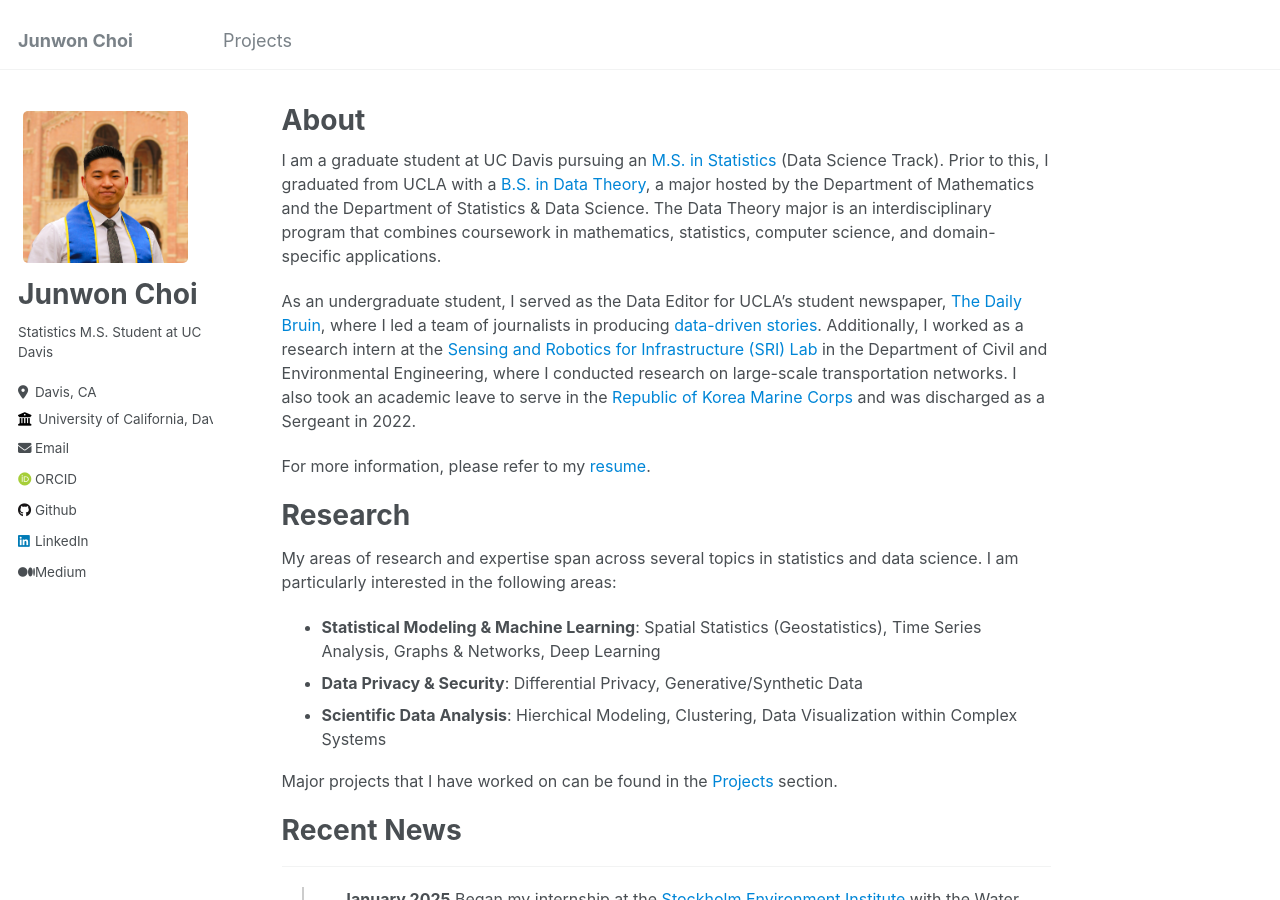
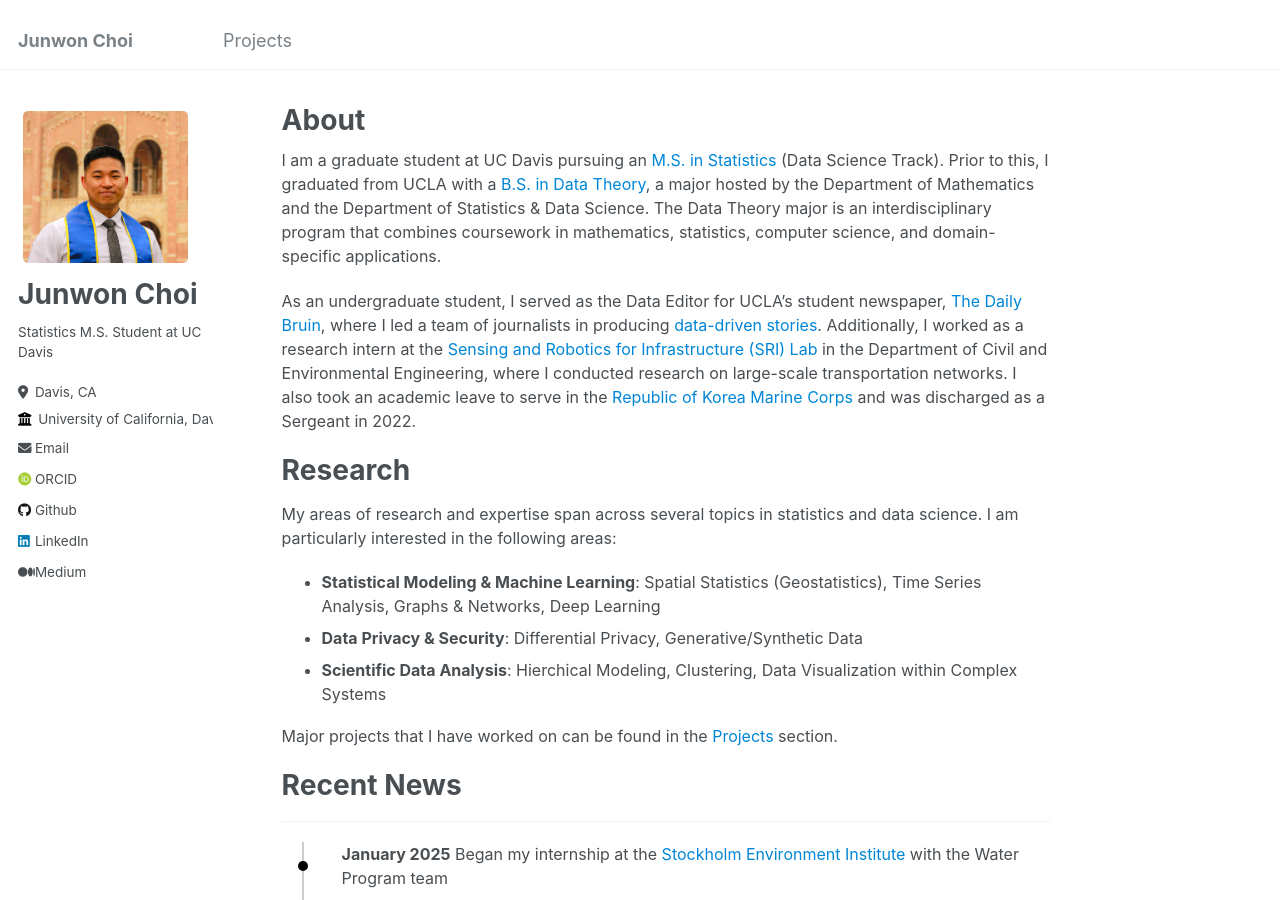
Before and after one commit to cjunwon/cjunwon.github.io, a Jekyll site: the page built from _pages/about.md, in a window 1280 px wide and 900 px high. Built offline with Jekyll 4.4.1, drawn with Linux system fonts in a browser that asks for light colours; some web fonts are replaced.

Commit message:
Update about

```diff
--- a/_pages/about.md
+++ b/_pages/about.md
@@ -11,7 +11,7 @@ I am a graduate student at UC Davis pursuing an [M.S. in Statistics](https://sta
 
 As an undergraduate student, I served as the Data Editor for UCLA's student newspaper, [The Daily Bruin](https://dailybruin.com/), where I led a team of journalists in producing [data-driven stories](https://stack.dailybruin.com/). Additionally, I worked as a research intern at the [Sensing and Robotics for Infrastructure (SRI) Lab](https://sri-lab.seas.ucla.edu/) in the Department of Civil and Environmental Engineering, where I conducted research on large-scale transportation networks. I also took an academic leave to serve in the [Republic of Korea Marine Corps](https://www.rokmc.mil.kr:10005/index.do) and was discharged as a Sergeant in 2022.
 
-For more information, please refer to my [resume](http://cjunwon.github.io/files/Junwon_Choi_resume.pdf).
+<!-- For more information, please refer to my [resume](http://cjunwon.github.io/files/Junwon_Choi_resume.pdf). -->
 
 Research
 ===
```
Also changed, not shown: 1 other file.
